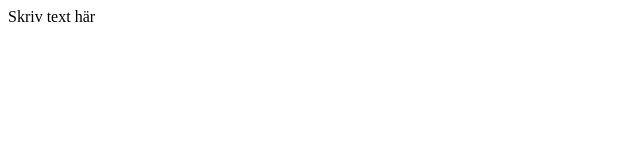
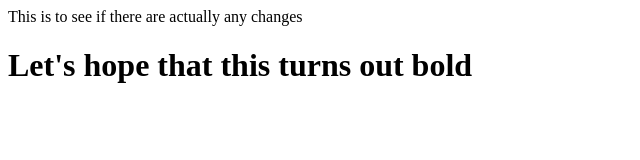
Before and after one commit to Maryam-Muradi/Vincent-Van-Gogh, a plain HTML site: page index.html in a window 1280 px wide. Shown: the whole page, without its empty margins (0-640 px from the left). Drawn offline with Linux system fonts and the light colour scheme; files that its build step writes are made by us from their sources.

Commit message:
changed text

```diff
--- a/index.html
+++ b/index.html
@@ -1,11 +1,14 @@
 <DOCTYPE html>
 <html>
 <head>
-	<link href="styles/styles.css" rel= "stylesheet">
+	<link href="styles.css" rel= "stylesheet">
 	<meta charset= "utf-8">
-	<title>Vincent</title>
+	<title></title>
 </head>
 <body>
-	<p>Skriv text här</p>
+		<title>Vincent Van Gogh</title>
+
+	<p>This is to see if there are actually any changes</p>
+	<h1><b> Let's hope that this turns out bold</b></h1>
 </body>
 </html>
--- /dev/null
+++ b/style/styles.css
@@ -0,0 +1,9 @@
+html {
+	background-color:maroon;
+}
+body {
+	background-color: roange;
+	margin: auto;
+	max-with: 600px;
+	height: 600px
+}
```
